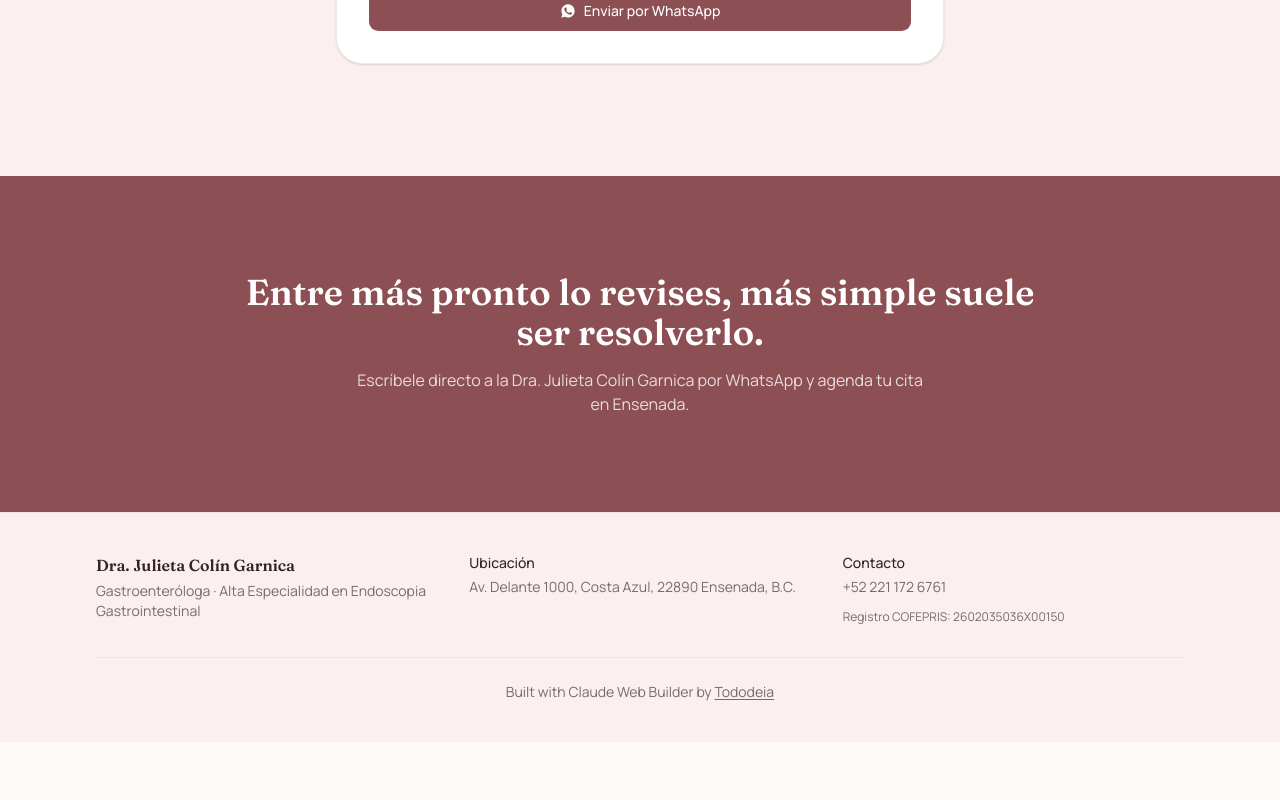
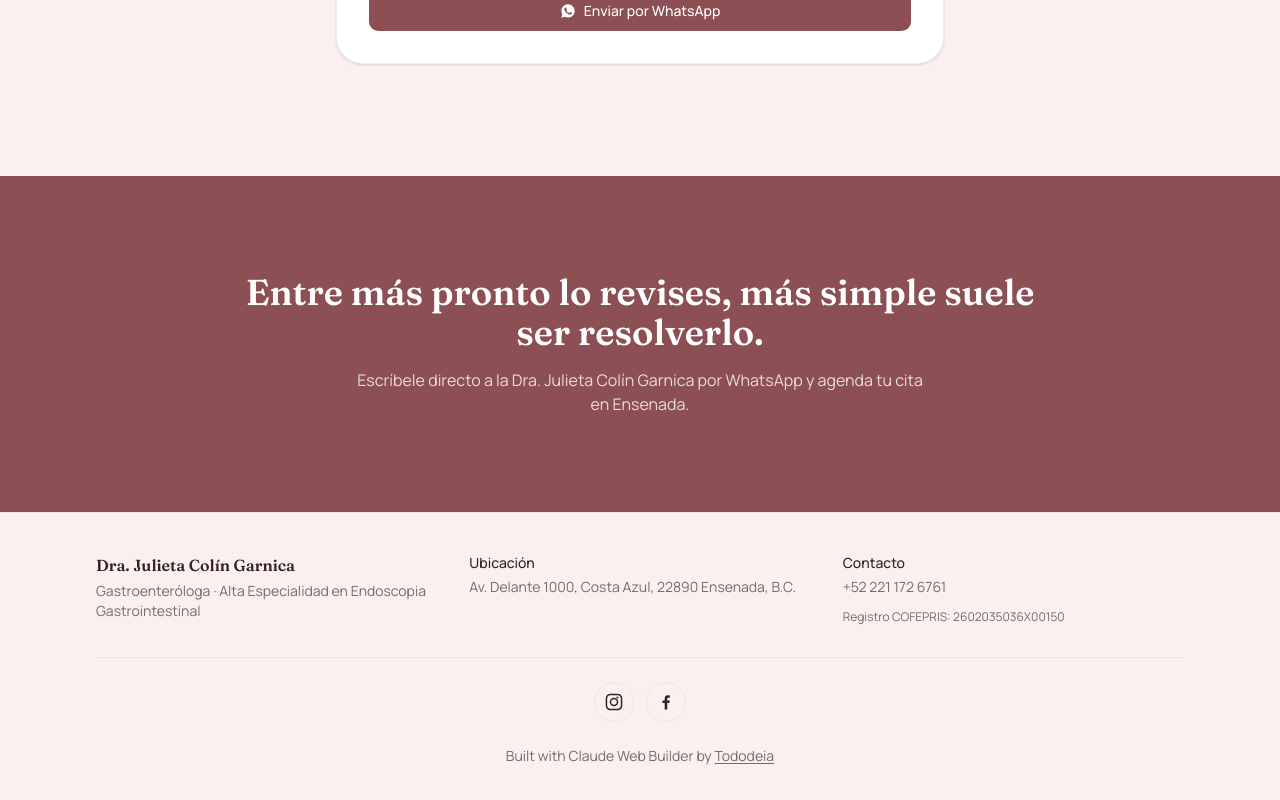
Before and after one commit to angelkhalel9-ai/Julieta-colin-web, a Next.js app: page / in a window 1280 px wide. Shown: the part 6072-6872 px from the top of the page. Before the commit the page ends 6814 px from the top, so only its background shows below. Built offline with nearby package versions, Linux system fonts and the light colour scheme.

Commit message:
Add Instagram and Facebook links to footer

```diff
--- /dev/null
+++ b/src/components/icons/facebook-icon.tsx
@@ -0,0 +1,7 @@
+export function FacebookIcon({ className }: { className?: string }) {
+  return (
+    <svg viewBox="0 0 24 24" fill="currentColor" className={className} aria-hidden="true">
+      <path d="M13.5 21v-7.75h2.6l.39-3.02h-3v-1.93c0-.87.24-1.47 1.5-1.47h1.6V4.14c-.28-.04-1.22-.12-2.32-.12-2.3 0-3.87 1.4-3.87 3.98v2.22H7.8v3.02h2.6V21h3.1z" />
+    </svg>
+  );
+}
--- /dev/null
+++ b/src/components/icons/instagram-icon.tsx
@@ -0,0 +1,7 @@
+export function InstagramIcon({ className }: { className?: string }) {
+  return (
+    <svg viewBox="0 0 24 24" fill="currentColor" className={className} aria-hidden="true">
+      <path d="M12 2c2.72 0 3.06.01 4.12.06 1.06.05 1.79.22 2.43.47.66.25 1.22.6 1.77 1.15.5.5.9 1.11 1.15 1.77.25.64.42 1.37.47 2.43.05 1.06.06 1.4.06 4.12s-.01 3.06-.06 4.12c-.05 1.06-.22 1.79-.47 2.43a4.9 4.9 0 0 1-1.15 1.77 4.9 4.9 0 0 1-1.77 1.15c-.64.25-1.37.42-2.43.47-1.06.05-1.4.06-4.12.06s-3.06-.01-4.12-.06c-1.06-.05-1.79-.22-2.43-.47a4.9 4.9 0 0 1-1.77-1.15 4.9 4.9 0 0 1-1.15-1.77c-.25-.64-.42-1.37-.47-2.43C2.01 15.06 2 14.72 2 12s.01-3.06.06-4.12c.05-1.06.22-1.79.47-2.43.25-.66.6-1.22 1.15-1.77A4.9 4.9 0 0 1 5.45 2.53c.64-.25 1.37-.42 2.43-.47C8.94 2.01 9.28 2 12 2zm0 1.8c-2.67 0-2.99.01-4.04.06-.97.04-1.5.21-1.85.34-.46.18-.79.4-1.14.74-.34.35-.56.68-.74 1.14-.13.35-.3.88-.34 1.85C3.83 9.01 3.8 9.33 3.8 12s.02 2.99.07 4.04c.04.97.21 1.5.34 1.85.18.46.4.79.74 1.14.35.34.68.56 1.14.74.35.13.88.3 1.85.34 1.05.05 1.37.06 4.06.06s3.01-.02 4.06-.06c.97-.04 1.5-.21 1.85-.34.46-.18.79-.4 1.14-.74.34-.35.56-.68.74-1.14.13-.35.3-.88.34-1.85.05-1.05.07-1.37.07-4.04s-.02-2.99-.07-4.04c-.04-.97-.21-1.5-.34-1.85a3.1 3.1 0 0 0-.74-1.14 3.1 3.1 0 0 0-1.14-.74c-.35-.13-.88-.3-1.85-.34C14.99 3.82 14.67 3.8 12 3.8zm0 3.05a5.15 5.15 0 1 1 0 10.3 5.15 5.15 0 0 1 0-10.3zm0 1.8a3.35 3.35 0 1 0 0 6.7 3.35 3.35 0 0 0 0-6.7zm5.34-1.99a1.2 1.2 0 1 1-2.4 0 1.2 1.2 0 0 1 2.4 0z" />
+    </svg>
+  );
+}
--- a/src/components/layout/footer.tsx
+++ b/src/components/layout/footer.tsx
@@ -1,5 +1,7 @@
 import { content } from "@/lib/content";
 import { formatWhatsAppDisplay } from "@/lib/whatsapp";
+import { InstagramIcon } from "@/components/icons/instagram-icon";
+import { FacebookIcon } from "@/components/icons/facebook-icon";
 
 export function Footer() {
   return (
@@ -27,7 +29,28 @@ export function Footer() {
           </div>
         </div>
 
-        <div className="mt-8 border-t border-border/60 pt-6 text-center text-sm text-muted-foreground">
+        <div className="mt-8 flex justify-center gap-3 border-t border-border/60 pt-6">
+          <a
+            href={content.contact.instagramUrl}
+            target="_blank"
+            rel="noopener noreferrer"
+            aria-label="Instagram"
+            className="flex h-10 w-10 items-center justify-center rounded-full border border-border/60 text-foreground transition-colors hover:bg-primary hover:text-primary-foreground"
+          >
+            <InstagramIcon className="h-5 w-5" />
+          </a>
+          <a
+            href={content.contact.facebookUrl}
+            target="_blank"
+            rel="noopener noreferrer"
+            aria-label="Facebook"
+            className="flex h-10 w-10 items-center justify-center rounded-full border border-border/60 text-foreground transition-colors hover:bg-primary hover:text-primary-foreground"
+          >
+            <FacebookIcon className="h-5 w-5" />
+          </a>
+        </div>
+
+        <div className="mt-6 text-center text-sm text-muted-foreground">
           Built with Claude Web Builder by{" "}
           <a
             href="https://tododeia.com"
--- a/src/lib/content.ts
+++ b/src/lib/content.ts
@@ -157,6 +157,8 @@ export const content: SiteContent = {
   contact: {
     whatsappNumber: "522211726761",
     whatsappMessage: "Hola, quiero agendar una consulta de gastroenterología",
+    instagramUrl: "https://www.instagram.com/dragastro.julietacolin/",
+    facebookUrl: "https://www.facebook.com/profile.php?id=61572921696906",
   },
   location: {
     address: "Av. Delante 1000, Costa Azul, 22890 Ensenada, B.C.",
--- a/src/types/content.ts
+++ b/src/types/content.ts
@@ -45,6 +45,8 @@ export interface SiteContent {
   contact: {
     whatsappNumber: string;
     whatsappMessage: string;
+    instagramUrl: string;
+    facebookUrl: string;
   };
   location: {
     address: string;
```
